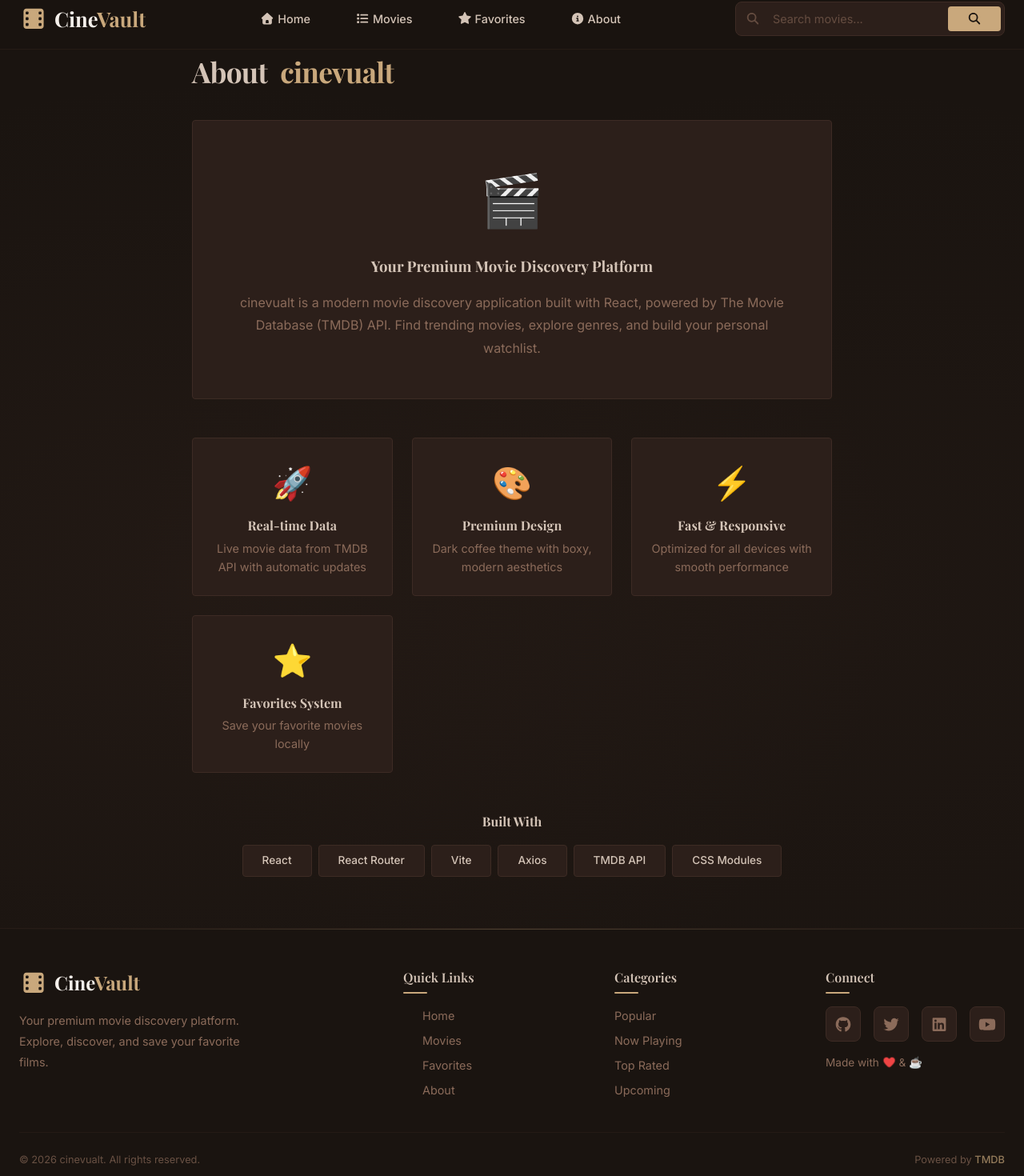
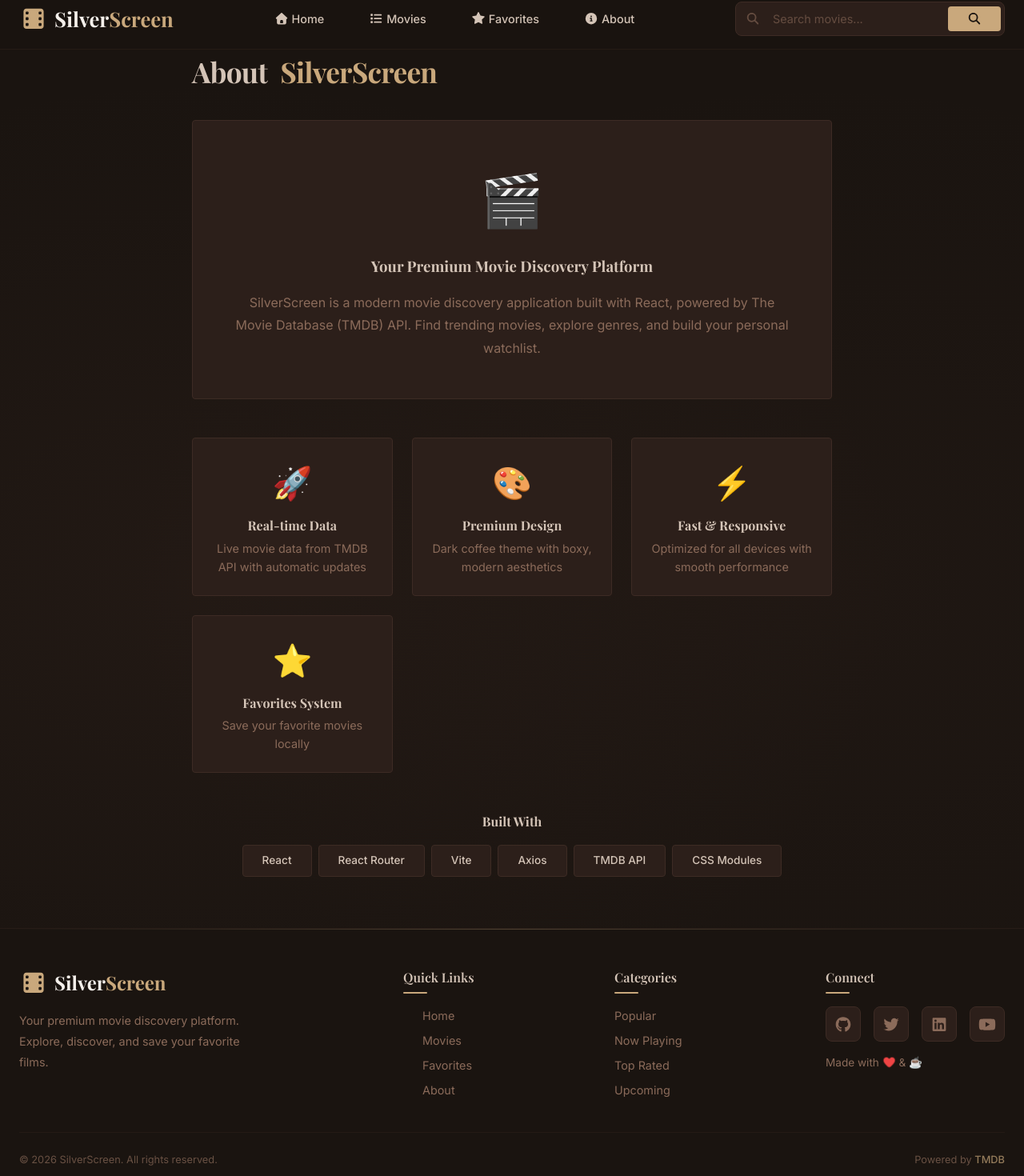
Before and after one commit to junaidali44/Vortextech-week-4-project-syed-junaid-ali, a React (Vite) app: page /about in a window 1280 px wide. Shown: the part 14-1484 px from the top of the page at 80% size. Built offline with nearby package versions, Linux system fonts and the light colour scheme; no server answers.

Commit message:
Update pushed

```diff
--- a/src/components/common/Footer.jsx
+++ b/src/components/common/Footer.jsx
@@ -27,7 +27,7 @@
           <div className="footer-brand">
             <Link to="/" className="footer-logo">
               <FontAwesomeIcon icon={faFilm} className="footer-logo-icon" />
-              <span className="footer-logo-text">Cine<span>Vault</span></span>
+              <span className="footer-logo-text">Silver<span>Screen</span></span>
             </Link>
             <p className="footer-description">
               Your premium movie discovery platform.
@@ -123,7 +123,7 @@
 
         <div className="footer-bottom">
           <p className="footer-copyright">
-            &copy; {currentYear} cinevualt. All rights reserved.
+            &copy; {currentYear} SilverScreen. All rights reserved.
           </p>
           <p className="footer-powered">
             Powered by <a href="https://www.themoviedb.org/" target="_blank" rel="noopener noreferrer">
--- a/src/components/common/Header.jsx
+++ b/src/components/common/Header.jsx
@@ -29,7 +29,7 @@
       <div className="container header-container">
         <Link to="/" className="logo">
           <FontAwesomeIcon icon={faFilm} className="logo-icon" />
-          <span className="logo-text">Cine<span>Vault</span></span>
+          <span className="logo-text">Silver<span>Screen</span></span>
         </Link>
 
         <nav className="nav-menu">
--- a/src/pages/About.jsx
+++ b/src/pages/About.jsx
@@ -7,14 +7,14 @@
       <div className="container">
         <div className="about-content">
           <h2 className="section-title">
-            About <span>cinevualt</span>
+            About <span>SilverScreen</span>
           </h2>
 
           <div className="about-card">
             <div className="about-icon">🎬</div>
             <h3>Your Premium Movie Discovery Platform</h3>
             <p>
-              cinevualt is a modern movie discovery application built with React,
+              SilverScreen is a modern movie discovery application built with React,
               powered by The Movie Database (TMDB) API. Find trending movies,
               explore genres, and build your personal watchlist.
             </p>
```
Also changed, not shown: 1 other file (tests, documents, lock files or other folders).
